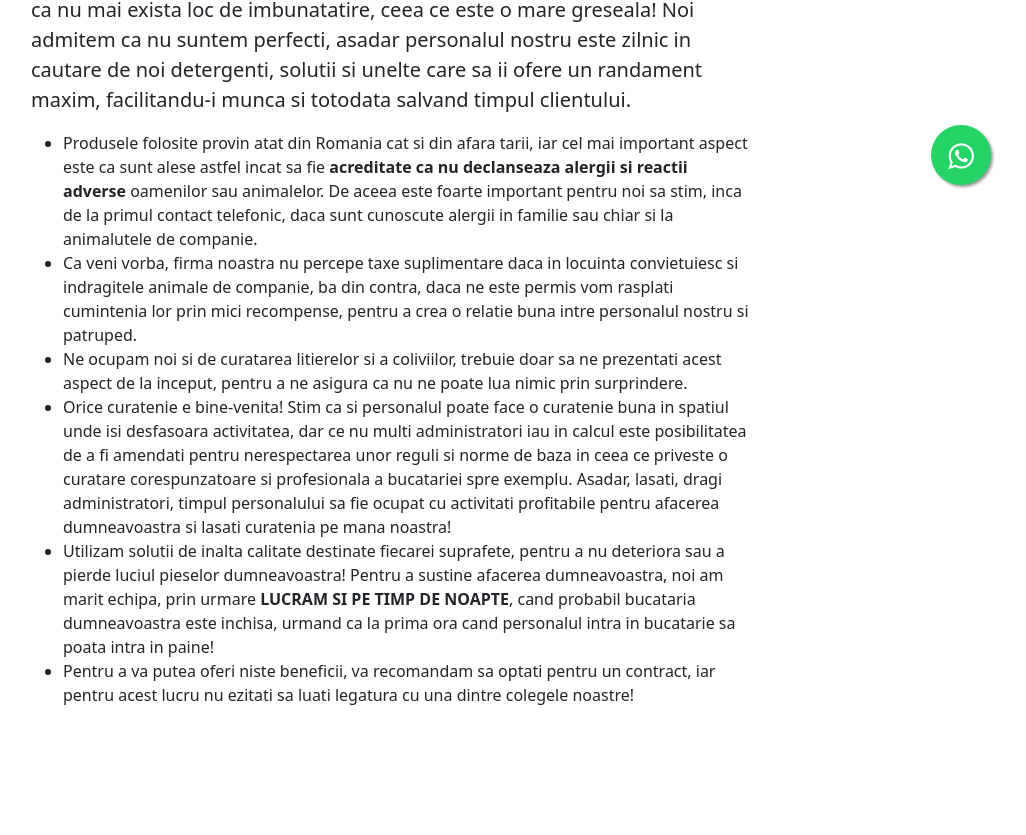
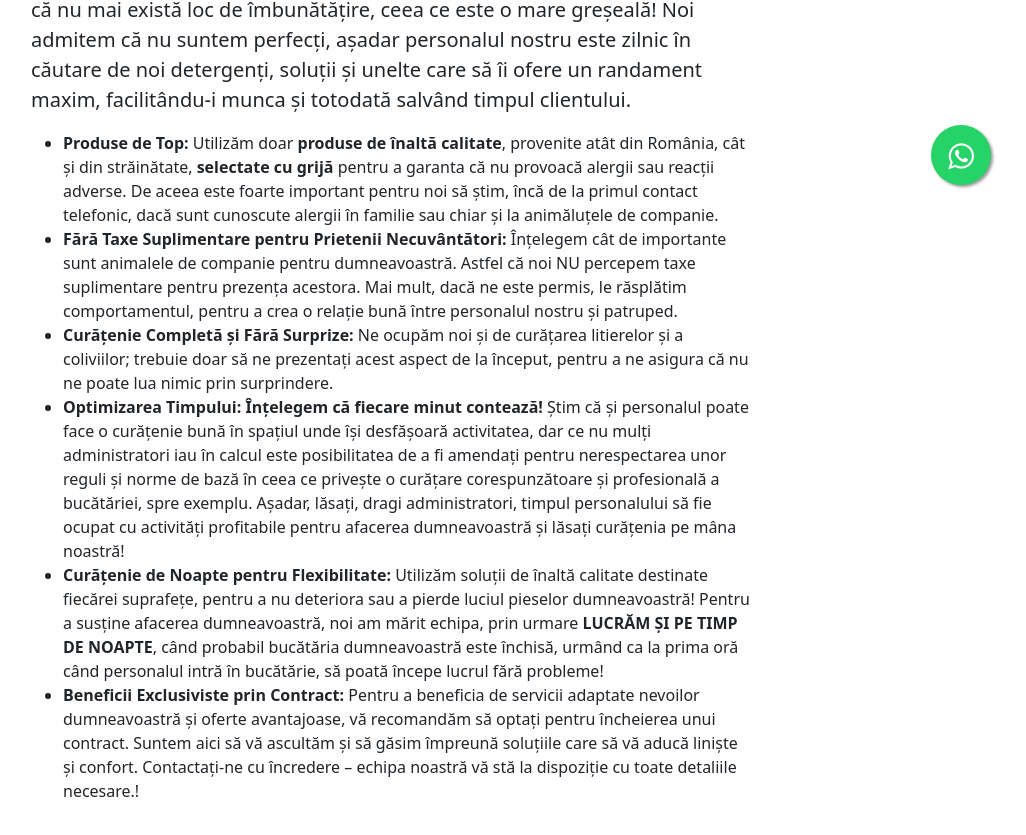
Before and after one commit to noucunoi/noucunoi, an Angular app: page / in a window 1280 px wide. Shown: the part 575-1410 px from the top of the page, without its empty margins (249-1275 px from the left). Built offline with nearby package versions, Linux system fonts and the light colour scheme.

Commit message:
Update about-us.component.html
text update -A.C.

```diff
--- a/src/app/components/about-us/about-us.component.html
+++ b/src/app/components/about-us/about-us.component.html
@@ -5,56 +5,61 @@
         <h2>Despre noi</h2>
 
         <p class="lead">
-          <b>NOI NU SUNTEM PERFECTI...</b> Cand spui ca esti perfect intr-un
-          domeniu spui ca nu mai exista loc de imbunatatire, ceea ce este o mare
-          greseala! Noi admitem ca nu suntem perfecti, asadar personalul nostru
-          este zilnic in cautare de noi detergenti, solutii si unelte care sa ii
-          ofere un randament maxim, facilitandu-i munca si totodata salvand
+          <b>NOI NU SUNTEM PERFECȚI...</b> Când spui că ești perfect într-un
+          domeniu, spui că nu mai există loc de îmbunătățire, ceea ce este o mare
+          greșeală! Noi admitem că nu suntem perfecți, așadar personalul nostru
+          este zilnic în căutare de noi detergenți, soluții și unelte care să îi
+          ofere un randament maxim, facilitându-i munca și totodată salvând
           timpul clientului.
         </p>
         <ul>
           <li>
-            Produsele folosite provin atat din Romania cat si din afara tarii,
-            iar cel mai important aspect este ca sunt alese astfel incat sa fie
-            <b>acreditate ca nu declanseaza alergii si reactii adverse</b>
-            oamenilor sau animalelor. De aceea este foarte important pentru noi
-            sa stim, inca de la primul contact telefonic, daca sunt cunoscute
-            alergii in familie sau chiar si la animalutele de companie.
+            <b>Produse de Top:</b>
+            Utilizăm doar <b>produse de înaltă calitate</b>,
+            provenite atât din România, cât și din străinătate, <b>selectate cu grijă</b>
+            pentru a garanta că nu provoacă alergii sau reacții adverse.
+            De aceea este foarte important pentru noi
+            să știm, încă de la primul contact telefonic, dacă sunt cunoscute
+            alergii în familie sau chiar și la animăluțele de companie.
           </li>
           <li>
-            Ca veni vorba, firma noastra nu percepe taxe suplimentare daca in
-            locuinta convietuiesc si indragitele animale de companie, ba din
-            contra, daca ne este permis vom rasplati cumintenia lor prin mici
-            recompense, pentru a crea o relatie buna intre personalul nostru si
-            patruped.
+            <b>Fără Taxe Suplimentare pentru Prietenii Necuvântători:</b>
+            Înțelegem cât de importante sunt animalele de companie pentru dumneavoastră.
+            Astfel că noi NU percepem taxe suplimentare pentru prezența acestora. Mai mult,
+            dacă ne este permis, le răsplătim comportamentul, pentru a crea o relație bună
+            între personalul nostru și patruped.
           </li>
           <li>
-            Ne ocupam noi si de curatarea litierelor si a coliviilor, trebuie
-            doar sa ne prezentati acest aspect de la inceput, pentru a ne
-            asigura ca nu ne poate lua nimic prin surprindere.
+            <b>Curățenie Completă și Fără Surprize:</b>
+            Ne ocupăm noi și de curățarea litierelor și a coliviilor; trebuie
+            doar să ne prezentați acest aspect de la început, pentru a ne
+            asigura că nu ne poate lua nimic prin surprindere.
           </li>
           <li>
-            Orice curatenie e bine-venita! Stim ca si personalul poate face o
-            curatenie buna in spatiul unde isi desfasoara activitatea, dar ce nu
-            multi administratori iau in calcul este posibilitatea de a fi
-            amendati pentru nerespectarea unor reguli si norme de baza in ceea
-            ce priveste o curatare corespunzatoare si profesionala a bucatariei
-            spre exemplu. Asadar, lasati, dragi administratori, timpul
-            personalului sa fie ocupat cu activitati profitabile pentru afacerea
-            dumneavoastra si lasati curatenia pe mana noastra!
+            <b>Optimizarea Timpului:</b>
+            <b> Înțelegem că fiecare minut contează!</b> Știm că și personalul poate face o
+            curățenie bună în spațiul unde își desfășoară activitatea, dar ce nu
+            mulți administratori iau în calcul este posibilitatea de a fi
+            amendați pentru nerespectarea unor reguli și norme de bază în ceea
+            ce privește o curățare corespunzătoare și profesională a bucătăriei,
+            spre exemplu. Așadar, lăsați, dragi administratori, timpul
+            personalului să fie ocupat cu activități profitabile pentru afacerea
+            dumneavoastră și lăsați curățenia pe mâna noastră!
           </li>
           <li>
-            Utilizam solutii de inalta calitate destinate fiecarei suprafete,
-            pentru a nu deteriora sau a pierde luciul pieselor dumneavoastra!
-            Pentru a sustine afacerea dumneavoastra, noi am marit echipa, prin
-            urmare <b>LUCRAM SI PE TIMP DE NOAPTE</b>, cand probabil bucataria
-            dumneavoastra este inchisa, urmand ca la prima ora cand personalul
-            intra in bucatarie sa poata intra in paine!
+            <b>Curățenie de Noapte pentru Flexibilitate:</b>
+            Utilizăm soluții de înaltă calitate destinate fiecărei suprafețe,
+            pentru a nu deteriora sau a pierde luciul pieselor dumneavoastră!
+            Pentru a susține afacerea dumneavoastră, noi am mărit echipa, prin
+            urmare <b>LUCRĂM ȘI PE TIMP DE NOAPTE</b>, când probabil bucătăria
+            dumneavoastră este închisă, urmând ca la prima oră când personalul
+            intră în bucătărie, să poată începe lucrul fără probleme!
           </li>
           <li>
-            Pentru a va putea oferi niste beneficii, va recomandam sa optati
-            pentru un contract, iar pentru acest lucru nu ezitati sa luati
-            legatura cu una dintre colegele noastre!
+            <b>Beneficii Exclusiviste prin Contract:</b>
+            Pentru a beneficia de servicii adaptate nevoilor dumneavoastră și oferte avantajoase, vă recomandăm să optați pentru încheierea unui contract.
+            Suntem aici să vă ascultăm și să găsim împreună soluțiile care să vă aducă liniște și confort.
+            Contactați-ne cu încredere – echipa noastră vă stă la dispoziție cu toate detaliile necesare.!
           </li>
         </ul>
       </div>
```
